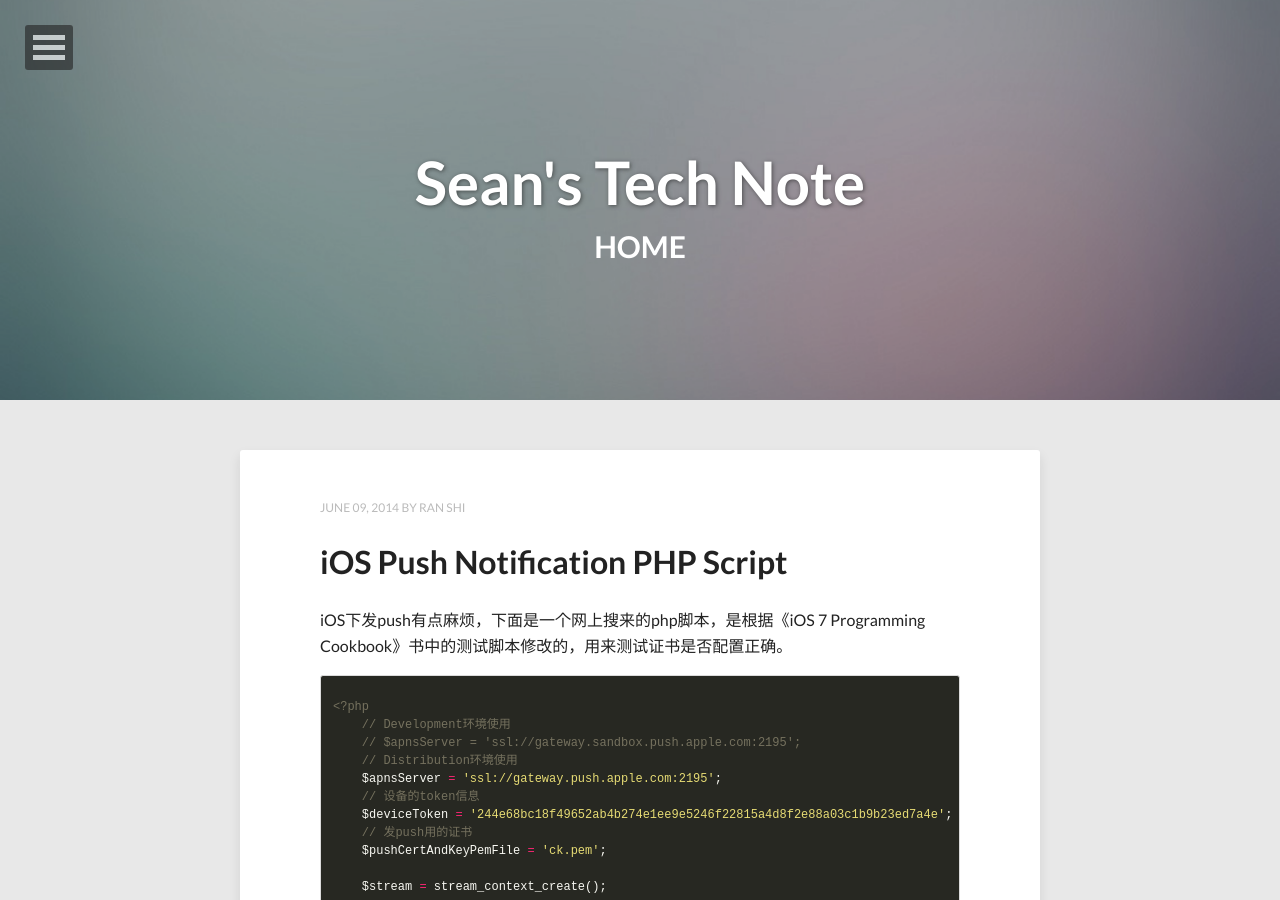
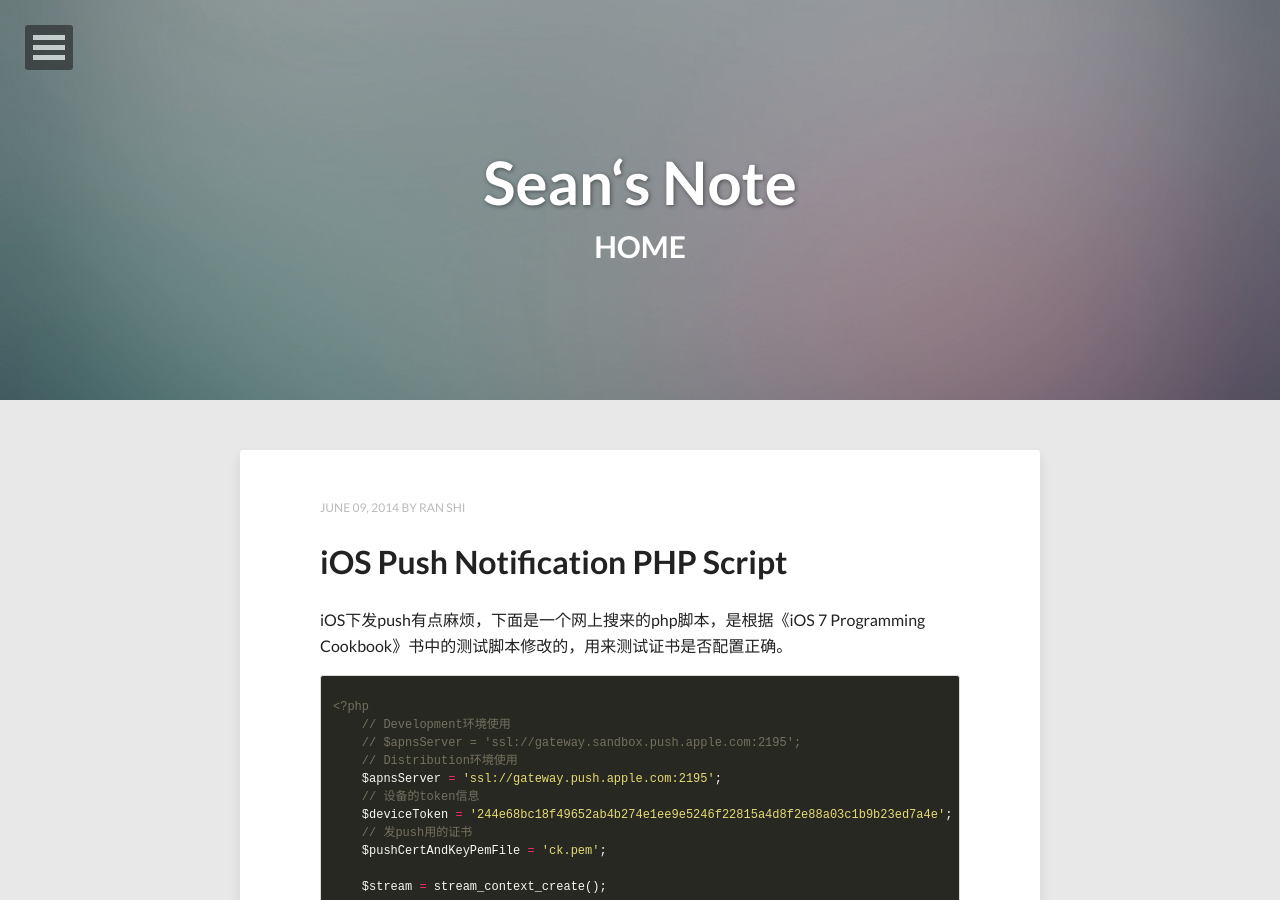
Before and after one commit to Sean8694/Sean8694.github.io_old, a Jekyll site: the page built from index.html, in a window 1280 px wide and 900 px high. Built offline with Jekyll 4.4.1, drawn with Linux system fonts in a browser that asks for light colours; nearby versions of some CDN libraries; the list of posts is cut into pages by our own code.

Commit message:
change config

```diff
--- a/_config.yml
+++ b/_config.yml
@@ -1,5 +1,5 @@
-title:            Sean's Tech Note
-description:      Sean's tech blog.
+title:            Sean‘s Note
+description:      Sean's tech blog site.
 disqus_shortname:
 #Your site's domain goes here. Leave localhost server or blank when working locally.
 url:              http://sean8694.github.io
```
Also changed, not shown: README.md.
